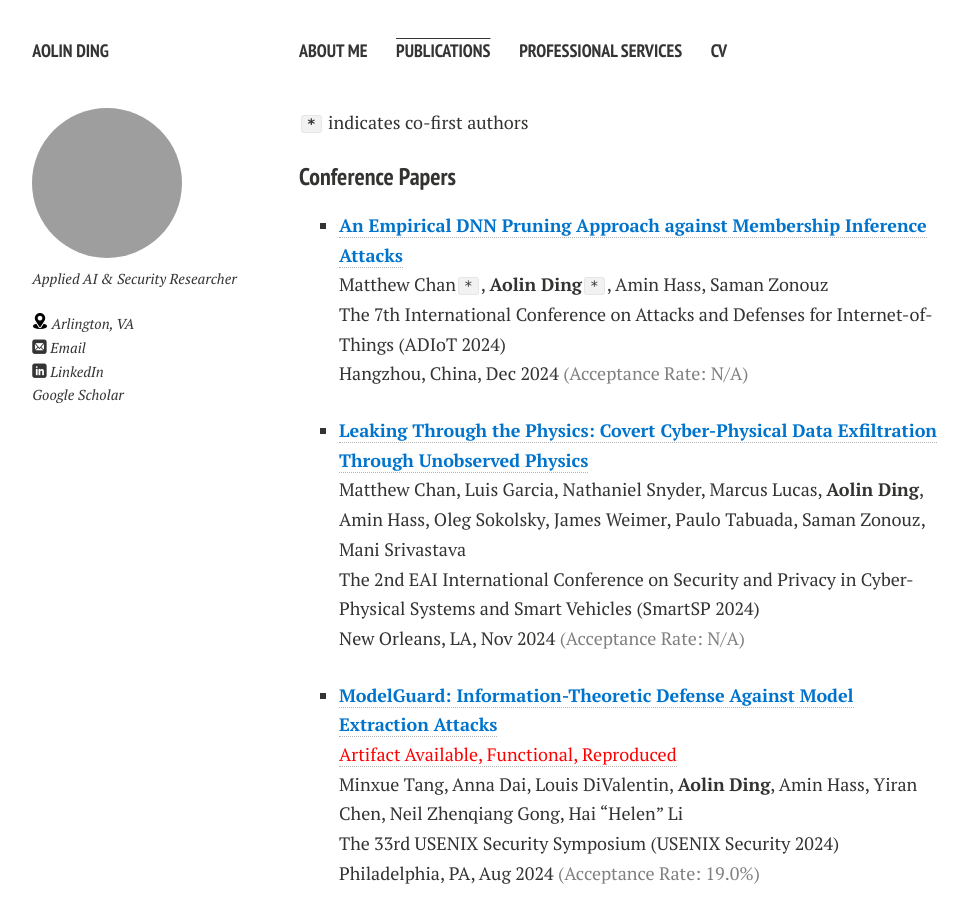
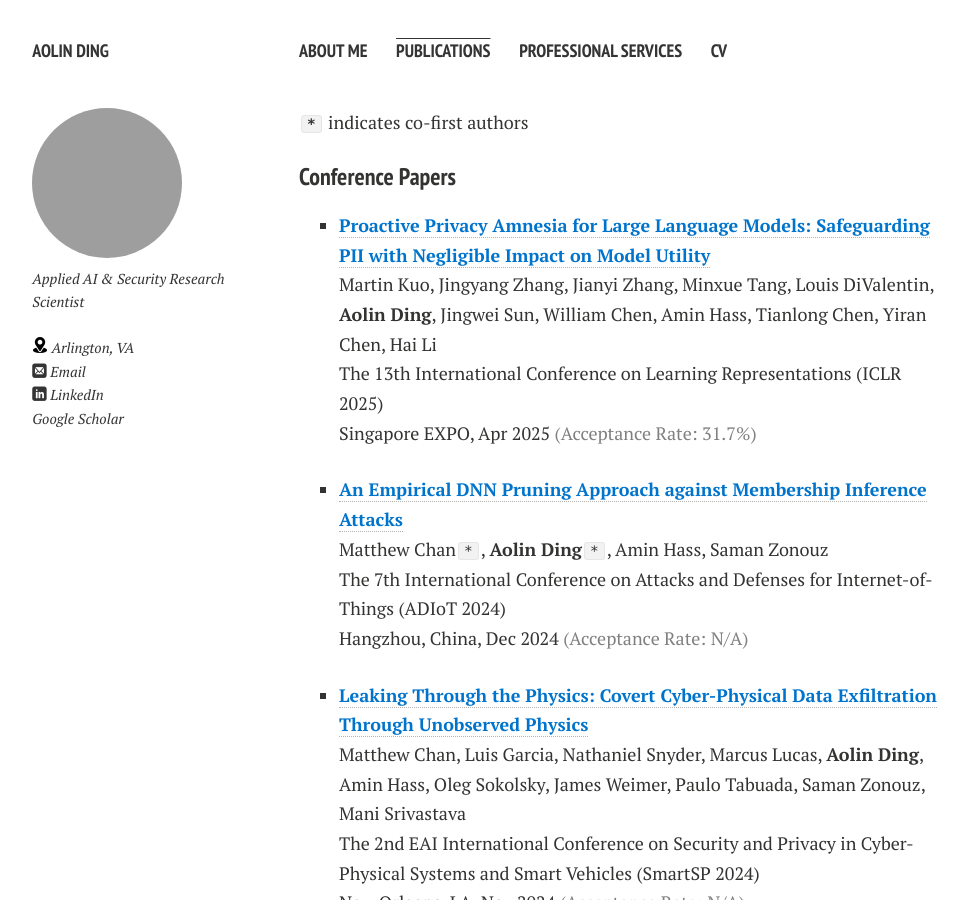
Before and after one commit to aolind/aolind.github.io, a Jekyll site: the page built from publications.md, in a window 1280 px wide and 900 px high. Shown: the whole window, without its empty margins (21-988 px from the left). Built offline with Jekyll 4.4.1, drawn with Linux system fonts in a browser that asks for light colours; nearby versions of some CDN libraries; comment, search, counter and statistics services are not loaded; a style sheet for code colours, icons or effects is not loaded.

Commit message:
Add a new publication

```diff
--- a/_config.yml
+++ b/_config.yml
@@ -8,7 +8,7 @@ url: https://aolind.github.io
 owner:
   name: Aolin Ding
   avatar: aolin.jpg
-  bio: Applied AI & Security Researcher
+  bio: Applied AI & Security Research Scientist
   location: https://aolind.github.io/
   email: a.ding@accenture.com
   # Social networking links are used in author-bio sidebar. Update and remove as you like.
--- a/_includes/author-bio.html
+++ b/_includes/author-bio.html
@@ -25,7 +25,3 @@
 {% if site.owner.tumblr %}<p style="text-indent:0;"><a href="https://{{ site.owner.tumblr }}.tumblr.com"><i class="icon-tumblr"></i> Tumblr</a></p>{% endif %}
 
 {% if site.owner.scholar%}<p style="text-indent:0;"><a href="{{ site.owner.scholar}}"><i class="ai ai-google-scholar-square"></i> Google Scholar</a></p>{% endif %}
-
-<!-- {% if site.owner.Bilibili %}<p style="text-indent:0;"><a href="https://bilibili.com/{{ site.owner.bilibili }}"><i class="icon-bilibili"></i> Bilibili</a></p>{% endif %} -->
-
-<!-- Lastly modified by Hanlin CAI in 2023/01/15 -->
--- a/publications.md
+++ b/publications.md
@@ -7,6 +7,11 @@ title: Publications
 **`*`** indicates co-first authors
 
 ### Conference Papers
+
+- [**<font color='#0074cc'>Proactive Privacy Amnesia for Large Language Models: Safeguarding PII with Negligible Impact on Model Utility</font>**](https://iclr.cc/Conferences/2025)\
+Martin Kuo, Jingyang Zhang, Jianyi Zhang, Minxue Tang, Louis DiValentin, **Aolin Ding**, Jingwei Sun, William Chen, Amin Hass, Tianlong Chen, Yiran Chen, Hai Li\
+The 13th International Conference on Learning Representations (ICLR 2025)\
+Singapore EXPO, Apr 2025 <font color='gray'>(Acceptance Rate: 31.7%)</font>
 
 - [**<font color='#0074cc'>An Empirical DNN Pruning Approach against Membership Inference Attacks</font>**](https://adiot.compute.dtu.dk/2024/)\
 Matthew Chan`*`, **Aolin Ding**`*`, Amin Hass, Saman Zonouz\
```
Also changed, not shown: CV.md (+1 -1 lines), index.md (+1 -1 lines), services.md (+0 -1 lines), README.md.
